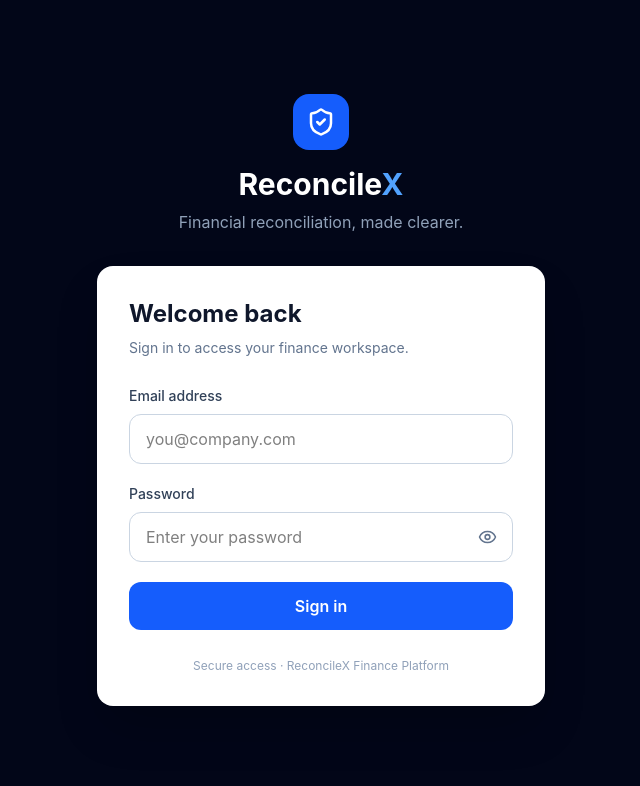
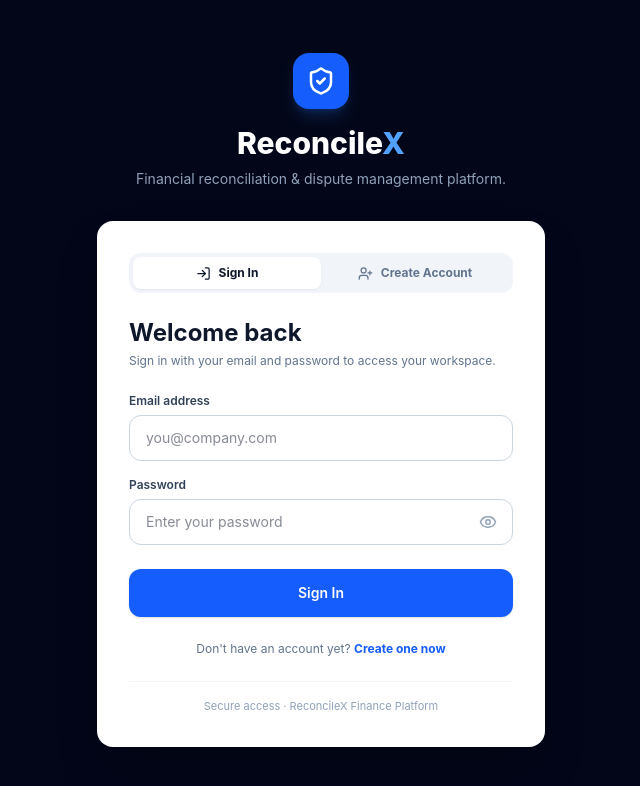
Before and after one commit to RahulNaikMudavath/D2C-Reconciliation-tool, a React (Vite) app in the folder client/: page /login in a window 1280 px wide. Shown: the top 786 px of the page, without its empty margins (319-959 px from the left). Built offline with nearby package versions, Linux system fonts and the light colour scheme; no server answers.

Commit message:
feat(client): add user registration with database persistence, auto-login, and auth switcher tabs

```diff
--- a/client/src/context/AuthContext.jsx
+++ b/client/src/context/AuthContext.jsx
@@ -8,6 +8,7 @@ import {
 
 import {
   loginUser,
+  registerUser,
   getCurrentUser,
   logoutUser,
 } from "../services/authService";
@@ -47,6 +48,12 @@ export function AuthProvider({ children }) {
     return loggedInUser;
   };
 
+  const register = async (userData) => {
+    const registeredUser = await registerUser(userData);
+    setUser(registeredUser);
+    return registeredUser;
+  };
+
   const logout = () => {
     logoutUser();
     setUser(null);
@@ -54,7 +61,7 @@ export function AuthProvider({ children }) {
 
   return (
     <AuthContext.Provider
-      value={{ user, loading, login, logout }}
+      value={{ user, loading, login, register, logout }}
     >
       {children}
     </AuthContext.Provider>
--- a/client/src/pages/auth/Login.jsx
+++ b/client/src/pages/auth/Login.jsx
@@ -1,71 +1,147 @@
-
 import { useState } from "react";
 import { useNavigate } from "react-router-dom";
-import { Eye, EyeOff, ShieldCheck } from "lucide-react";
+import { Eye, EyeOff, ShieldCheck, UserPlus, LogIn } from "lucide-react";
 import { useAuth } from "../../context/AuthContext";
 
 export default function Login() {
   const navigate = useNavigate();
-  const { login } = useAuth();
+  const { login, register } = useAuth();
 
+  const [isRegister, setIsRegister] = useState(false);
+  const [name, setName] = useState("");
   const [email, setEmail] = useState("");
   const [password, setPassword] = useState("");
   const [showPassword, setShowPassword] = useState(false);
   const [error, setError] = useState("");
   const [loading, setLoading] = useState(false);
 
+  const toggleMode = (registerMode) => {
+    setIsRegister(registerMode);
+    setError("");
+  };
+
   const handleSubmit = async (e) => {
     e.preventDefault();
     setError("");
+
+    if (isRegister) {
+      if (name.trim().length < 2) {
+        setError("Name must contain at least 2 characters.");
+        return;
+      }
+      if (password.length < 8) {
+        setError("Password must contain at least 8 characters.");
+        return;
+      }
+    }
+
     setLoading(true);
 
     try {
-      const user = await login({ email, password });
+      if (isRegister) {
+        await register({
+          name: name.trim(),
+          email: email.trim(),
+          password,
+        });
+        navigate("/dashboard", { replace: true });
+      } else {
+        await login({
+          email: email.trim(),
+          password,
+        });
+        navigate("/dashboard", { replace: true });
+      }
+    } catch (err) {
+      const serverMessage =
+        err.response?.data?.message ||
+        (err.response?.data?.errors &&
+          err.response.data.errors.map((e) => e.message).join(", ")) ||
+        (isRegister
+          ? "Unable to create account. Please try again."
+          : "Unable to sign in. Please try again.");
 
-      navigate(
-        user.role === "CO_FOUNDER"
-          ? "/dashboard"
-          : "/dashboard"
-      );
-    } catch (err) {
-      setError(
-        err.response?.data?.message ||
-        "Unable to sign in. Please try again."
-      );
+      setError(serverMessage);
     } finally {
       setLoading(false);
     }
   };
 
   return (
-    <div className="min-h-screen bg-slate-950 flex items-center justify-center p-6">
+    <div className="flex min-h-screen items-center justify-center bg-slate-950 p-6">
       <div className="w-full max-w-md">
-        <div className="text-center mb-8">
-          <div className="inline-flex items-center justify-center w-14 h-14 rounded-2xl bg-blue-600 mb-4">
+        <div className="mb-8 text-center">
+          <div className="mb-4 inline-flex h-14 w-14 items-center justify-center rounded-2xl bg-blue-600 shadow-lg shadow-blue-500/20">
             <ShieldCheck size={30} className="text-white" />
           </div>
 
-          <h1 className="text-3xl font-bold text-white">
+          <h1 className="text-3xl font-extrabold text-white">
             Reconcile<span className="text-blue-400">X</span>
           </h1>
 
-          <p className="text-slate-400 mt-2">
-            Financial reconciliation, made clearer.
+          <p className="mt-2 text-sm text-slate-400">
+            Financial reconciliation & dispute management platform.
           </p>
         </div>
 
-        <div className="bg-white rounded-2xl p-8 shadow-2xl">
+        <div className="rounded-2xl bg-white p-8 shadow-2xl">
+          {/* Mode Switcher Tabs */}
+          <div className="mb-6 grid grid-cols-2 rounded-xl bg-slate-100 p-1">
+            <button
+              type="button"
+              onClick={() => toggleMode(false)}
+              className={`flex items-center justify-center gap-2 rounded-lg py-2 text-xs font-bold transition ${
+                !isRegister
+                  ? "bg-white text-slate-900 shadow-xs"
+                  : "text-slate-500 hover:text-slate-900"
+              }`}
+            >
+              <LogIn size={15} /> Sign In
+            </button>
+            <button
+              type="button"
+              onClick={() => toggleMode(true)}
+              className={`flex items-center justify-center gap-2 rounded-lg py-2 text-xs font-bold transition ${
+                isRegister
+                  ? "bg-white text-slate-900 shadow-xs"
+                  : "text-slate-500 hover:text-slate-900"
+              }`}
+            >
+              <UserPlus size={15} /> Create Account
+            </button>
+          </div>
+
           <h2 className="text-2xl font-bold text-slate-900">
-            Welcome back
+            {isRegister ? "Create your account" : "Welcome back"}
           </h2>
 
-          <p className="text-slate-500 text-sm mt-2 mb-7">
-            Sign in to access your finance workspace.
+          <p className="mb-6 mt-1 text-xs text-slate-500">
+            {isRegister
+              ? "Register a new finance executive account saved directly to the database."
+              : "Sign in with your email and password to access your workspace."}
           </p>
 
-          <form onSubmit={handleSubmit} className="space-y-5">
+          <form onSubmit={handleSubmit} className="space-y-4">
+            {isRegister && (
+              <div>
+                <label className="mb-1.5 block text-xs font-semibold text-slate-700">
+                  Full name
+                </label>
+
+                <input
+                  type="text"
+                  value={name}
+                  onChange={(e) => setName(e.target.value)}
+                  placeholder="e.g. Rahul Naik"
+                  required
+                  autoComplete="name"
+                  className="w-full rounded-xl border border-slate-300 px-4 py-3 text-sm text-slate-900 outline-none transition focus:border-blue-500 focus:ring-2 focus:ring-blue-100"
+                />
+              </div>
+            )}
+
             <div>
-              <label className="block text-sm font-medium text-slate-700 mb-2">
+              <label className="mb-1.5 block text-xs font-semibold text-slate-700">
                 Email address
               </label>
 
@@ -76,12 +152,12 @@ export default function Login() {
                 placeholder="you@company.com"
                 required
                 autoComplete="email"
-                className="w-full px-4 py-3 border border-slate-300 rounded-xl outline-none focus:ring-2 focus:ring-blue-500"
+                className="w-full rounded-xl border border-slate-300 px-4 py-3 text-sm text-slate-900 outline-none transition focus:border-blue-500 focus:ring-2 focus:ring-blue-100"
               />
             </div>
 
             <div>
-              <label className="block text-sm font-medium text-slate-700 mb-2">
+              <label className="mb-1.5 block text-xs font-semibold text-slate-700">
                 Password
               </label>
 
@@ -90,39 +166,95 @@ export default function Login() {
                   type={showPassword ? "text" : "password"}
                   value={password}
                   onChange={(e) => setPassword(e.target.value)}
-                  placeholder="Enter your password"
+                  placeholder={
+                    isRegister
+                      ? "At least 8 characters"
+                      : "Enter your password"
+                  }
                   required
-                  autoComplete="current-password"
-                  className="w-full px-4 py-3 pr-12 border border-slate-300 rounded-xl outline-none focus:ring-2 focus:ring-blue-500"
+                  autoComplete={
+                    isRegister ? "new-password" : "current-password"
+                  }
+                  className="w-full rounded-xl border border-slate-300 px-4 py-3 pr-12 text-sm text-slate-900 outline-none transition focus:border-blue-500 focus:ring-2 focus:ring-blue-100"
                 />
 
                 <button
                   type="button"
                   onClick={() => setShowPassword(!showPassword)}
-                  className="absolute right-4 top-1/2 -translate-y-1/2 text-slate-500"
+                  className="absolute right-4 top-1/2 -translate-y-1/2 text-slate-400 hover:text-slate-600"
                   aria-label={showPassword ? "Hide password" : "Show password"}
                 >
-                  {showPassword ? <EyeOff size={19} /> : <Eye size={19} />}
+                  {showPassword ? <EyeOff size={18} /> : <Eye size={18} />}
                 </button>
               </div>
+              {isRegister && (
+                <p className="mt-1 text-[11px] text-slate-400">
+                  Must be at least 8 characters long.
+                </p>
+              )}
             </div>
 
             {error && (
-              <div role="alert" className="p-3 rounded-lg bg-red-50 text-red-600 text-sm">
-                {error}
+              <div
+                role="alert"
+                className="rounded-xl border border-red-200 bg-red-50 p-3 text-xs font-medium text-red-700"
+              >
+                <p>{error}</p>
+                {!isRegister && error.toLowerCase().includes("invalid") && (
+                  <button
+                    type="button"
+                    onClick={() => toggleMode(true)}
+                    className="mt-1 font-semibold text-blue-600 underline hover:text-blue-800"
+                  >
+                    Don't have an account? Click here to register.
+                  </button>
+                )}
               </div>
             )}
 
             <button
               type="submit"
               disabled={loading}
-              className="w-full py-3 bg-blue-600 hover:bg-blue-700 disabled:opacity-60 text-white font-semibold rounded-xl transition"
+              className="mt-2 w-full rounded-xl bg-blue-600 py-3.5 text-sm font-semibold text-white shadow-sm transition hover:bg-blue-700 disabled:cursor-not-allowed disabled:opacity-60"
             >
-              {loading ? "Signing in..." : "Sign in"}
+              {loading
+                ? isRegister
+                  ? "Creating account..."
+                  : "Signing in..."
+                : isRegister
+                ? "Create Account & Sign In"
+                : "Sign In"}
             </button>
           </form>
 
-          <p className="text-xs text-center text-slate-400 mt-7">
+          {/* Bottom Switcher Link */}
+          <div className="mt-6 text-center text-xs text-slate-500">
+            {isRegister ? (
+              <p>
+                Already have an account?{" "}
+                <button
+                  type="button"
+                  onClick={() => toggleMode(false)}
+                  className="font-bold text-blue-600 hover:text-blue-800 hover:underline"
+                >
+                  Sign in here
+                </button>
+              </p>
+            ) : (
+              <p>
+                Don't have an account yet?{" "}
+                <button
+                  type="button"
+                  onClick={() => toggleMode(true)}
+                  className="font-bold text-blue-600 hover:text-blue-800 hover:underline"
+                >
+                  Create one now
+                </button>
+              </p>
+            )}
+          </div>
+
+          <p className="mt-6 border-t border-slate-100 pt-4 text-center text-[11px] text-slate-400">
             Secure access · ReconcileX Finance Platform
           </p>
         </div>
--- a/client/src/services/authService.js
+++ b/client/src/services/authService.js
@@ -3,7 +3,14 @@ import api from "./api";
 
 export const registerUser = async (userData) => {
   const response = await api.post("/auth/register", userData);
-  return response.data.data;
+
+  const { token, user } = response.data.data;
+
+  localStorage.setItem("reconcilex_token", token);
+  localStorage.setItem("token", token);
+  localStorage.setItem("reconcilex_user", JSON.stringify(user));
+
+  return user;
 };
 
 export const loginUser = async (credentials) => {
```
